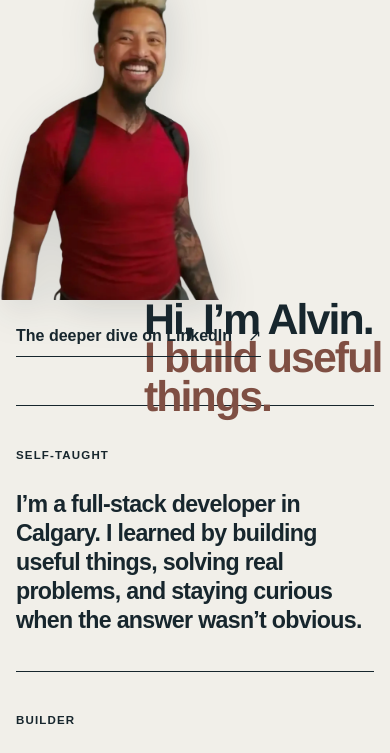
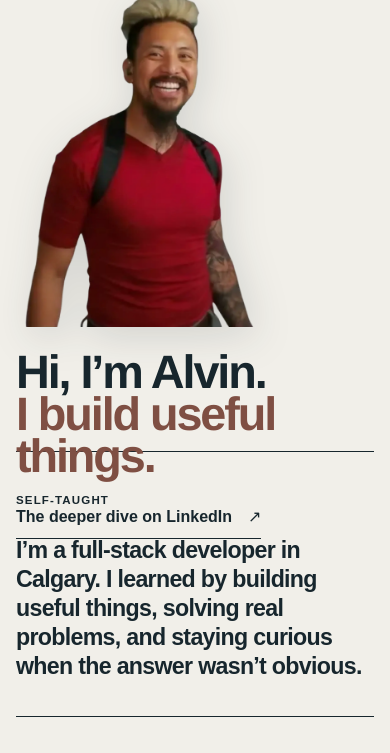
Before and after one commit to Alvintol/websites-by-alvin, a website: page site/index.html in a window 390 px wide. Shown: the part 5106-5859 px from the top of the page. Drawn offline with Linux system fonts and the light colour scheme.

Commit message:
correct overlaping about section text

```diff
--- a/site/styles.css
+++ b/site/styles.css
@@ -2862,26 +2862,50 @@ summary:focus-visible {
     font-size: clamp(3.2rem, 6vw, 5.2rem);
   }
 }
+
 @media (max-width: 640px) {
+  .about-section {
+    display: block;
+    padding: 3.5rem 1rem 4rem;
+  }
+
+  .about-sticky {
+    position: relative;
+  }
+
   .about-intro {
-    min-height: 27rem;
+    position: relative;
+    min-height: 24rem;
+    margin: 1.5rem 0 0;
+    padding: 0;
   }
 
   .about-portrait {
-    left: -0.5rem;
+    position: absolute;
+    left: 0;
     bottom: 0;
     width: min(18rem, 72vw);
-    max-height: 76%;
+    height: auto;
+    max-height: none;
+    object-fit: contain;
+    object-position: left bottom;
   }
 
   .about-sticky h2 {
+    position: relative;
     top: auto;
     left: auto;
     width: 100%;
-    padding-left: 8rem;
-    padding-right: 0;
-    font-size: clamp(2.6rem, 11vw, 3.6rem);
+    margin: 1.5rem 0 1.25rem;
+    padding: 0;
+    font-size: clamp(2.75rem, 12vw, 4rem);
     line-height: 0.9;
+  }
+
+  .about-sticky .text-link {
+    position: relative;
+    display: inline-flex;
+    margin-top: 0;
   }
 }
 
```
